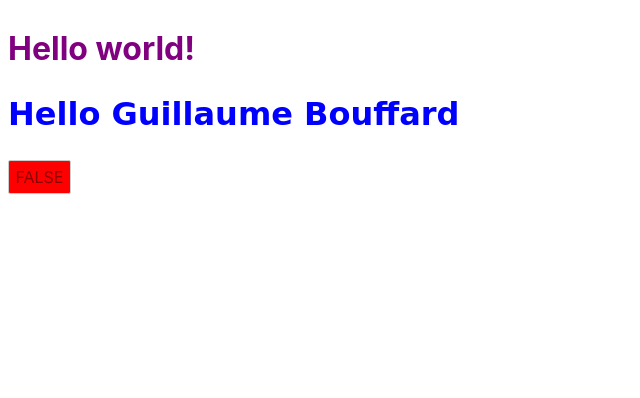
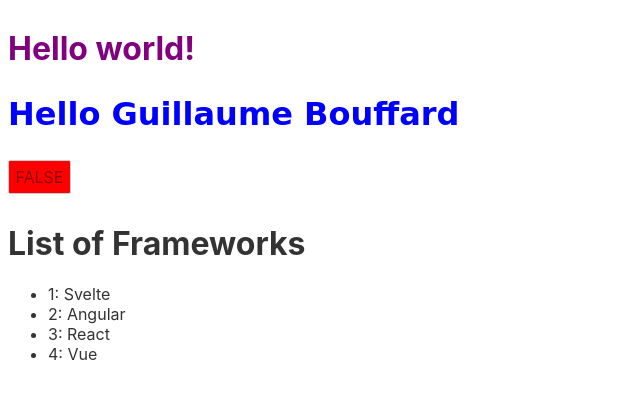
Before and after one commit to GBouffard/first-svelte-tutorial, a Svelte app: page / in a window 1280 px wide. Shown: the top 398 px of the page, without its empty margins (0-640 px from the left). Built offline with nearby package versions, Linux system fonts and the light colour scheme.

Commit message:
Add EachList component

```diff
--- a/src/App.svelte
+++ b/src/App.svelte
@@ -1,6 +1,7 @@
 <script>
   import Greeting from "./Greeting.svelte";
   import IfLogic from "./IfLogic.svelte";
+  import EachList from "./EachList.svelte";
   export let name;
 </script>
 
@@ -13,3 +14,4 @@
 <h1>Hello {name}!</h1>
 <Greeting first_name="Guillaume" last_name="Bouffard" />
 <IfLogic />
+<EachList />
--- /dev/null
+++ b/src/EachList.svelte
@@ -0,0 +1,15 @@
+<script>
+  let frameworks = [
+    { id: 1, name: "Svelte" },
+    { id: 2, name: "Angular" },
+    { id: 3, name: "React" },
+    { id: 4, name: "Vue" }
+  ];
+</script>
+
+<h1>List of Frameworks</h1>
+<ul>
+  {#each frameworks as { id, name }}
+    <li>{id}: {name}</li>
+  {/each}
+</ul>
```
